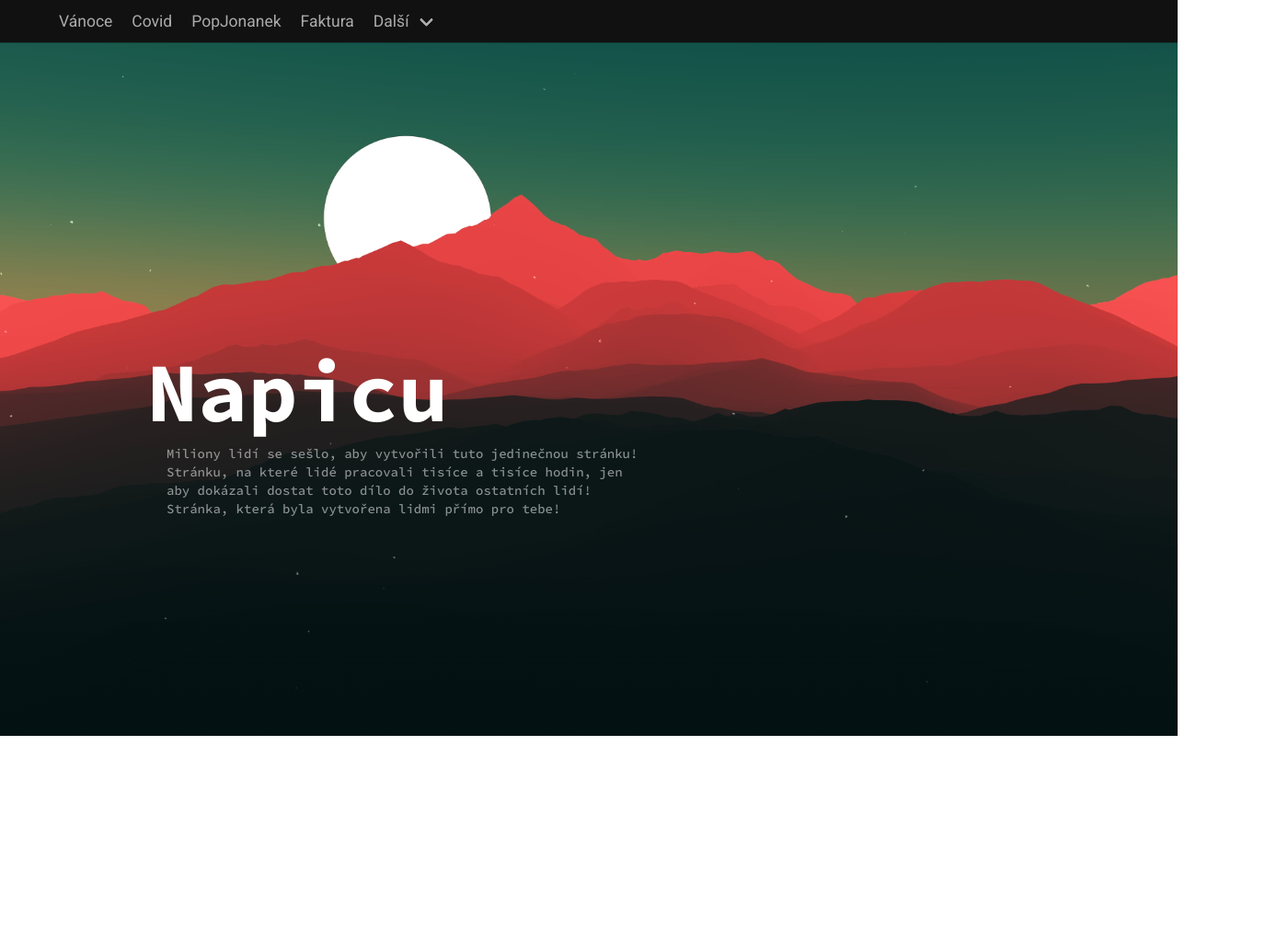
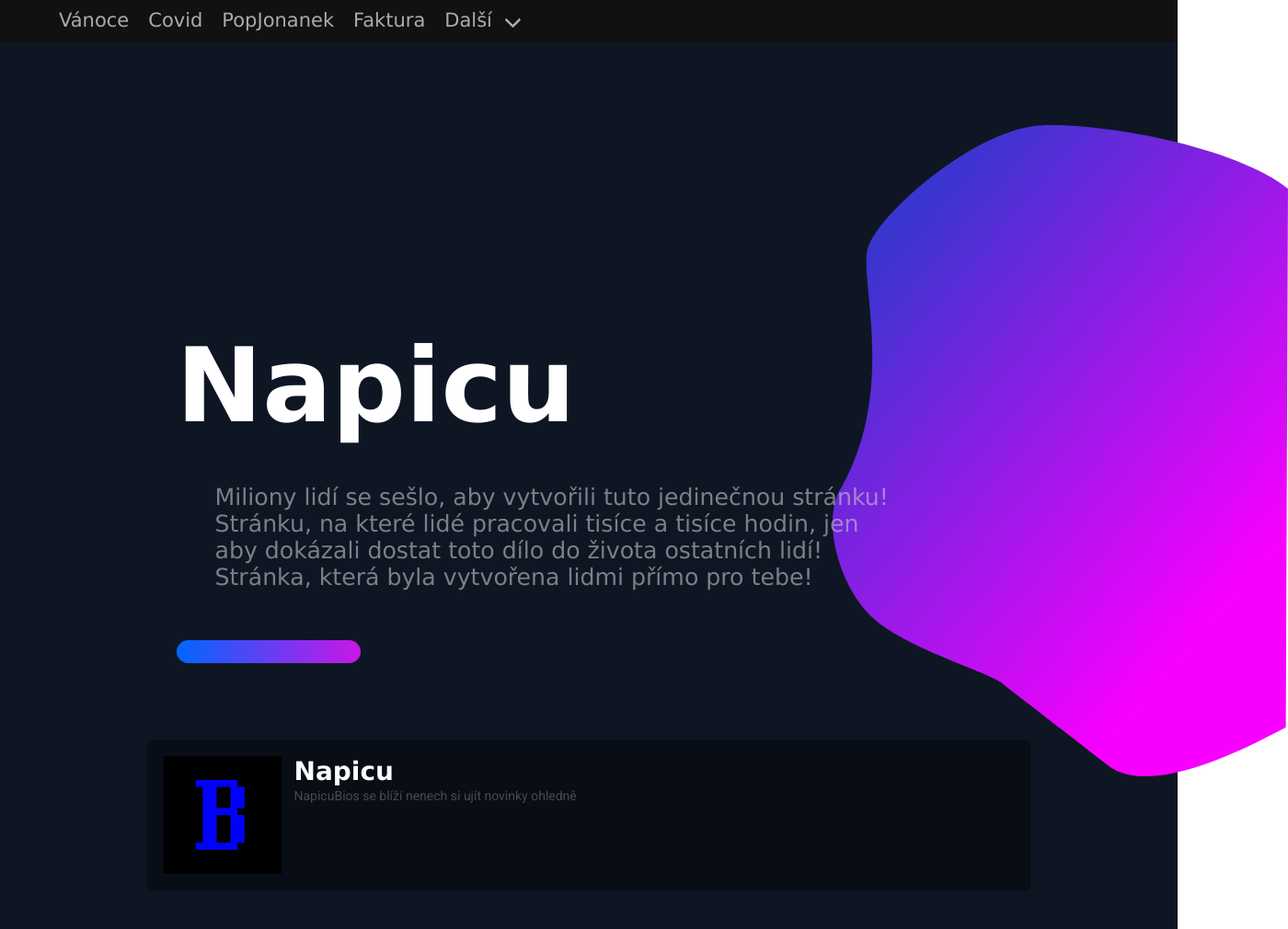
Before and after one commit to Numax-cz/NapicuWeb, an Angular app: page / in a window 1280 px wide. Shown: the whole page at 92% size, 1400 px wide, since content can reach past the window. Before the commit the page ends 800 px from the top, so only its background shows below. Built offline with nearby package versions, Linux system fonts and the light colour scheme.

Commit message:
Nový desing webu, nové obrázky, nové barvy

```diff
--- a/src/app/app-routing.module.ts
+++ b/src/app/app-routing.module.ts
@@ -2,9 +2,10 @@ import { NgModule } from '@angular/core';
 import { RouterModule, Routes } from '@angular/router';
 import { Error404Component } from './error404/error404.component';
 import { IndexComponent } from './index/index.component';
+import { Index2Component } from './index2/index2.component';
 
 const routes: Routes = [
-  { path: '', component: IndexComponent },
+  { path: '', component: Index2Component },
   { path: '**', component: Error404Component },
 ];
 
--- a/src/app/app.module.ts
+++ b/src/app/app.module.ts
@@ -9,9 +9,10 @@ import { ServiceWorkerModule } from '@angular/service-worker';
 import { environment } from '../environments/environment';
 import { NoopAnimationsModule } from '@angular/platform-browser/animations';
 import { MatMenuModule } from '@angular/material/menu';
+import { Index2Component } from './index2/index2.component';
 
 @NgModule({
-  declarations: [AppComponent, IndexComponent, Error404Component],
+  declarations: [AppComponent, IndexComponent, Error404Component, Index2Component],
   imports: [
     BrowserModule,
     AppRoutingModule,
--- /dev/null
+++ b/src/app/index2/index2.component.html
@@ -0,0 +1,89 @@
+<section id="Background">
+  <nav class="navbar is-size-4" role="navigation" aria-label="main navigation">
+    <div class="container">
+      <div class="navbar-brand">
+        <a
+          #Burger
+          role="button"
+          class="navbar-burger"
+          aria-label="menu"
+          aria-expanded="false"
+          data-target="NapicuBarMain"
+        >
+          <span aria-hidden="true"></span>
+          <span aria-hidden="true"></span>
+          <span aria-hidden="true"></span>
+        </a>
+      </div>
+
+      <div #NavMenu id="NapicuBarMain" class="navbar-menu">
+        <div class="navbar-start Verdana">
+          <a href="https://napicu.eu/vanoce" class="navbar-item">Vánoce</a>
+          <a href="https://napicu.eu/covid" class="navbar-item">Covid</a>
+          <a href="https://popjonanek.napicu.eu/" class="navbar-item">PopJonanek</a>
+          <a href="https://faktura.napicu.eu/" class="navbar-item">Faktura</a>
+          <div class="navbar-item has-dropdown is-hoverable napicuNavStyle">
+            <a class="navbar-link"> Další </a>
+
+            <div class="navbar-dropdown is-boxed is-size-5">
+              <a href="https://napicu.eu/game" class="navbar-item">Plecháč</a>
+              <a href="https://flappybird.napicu.eu/" class="navbar-item">Flappy</a>
+              <a href="https://napicu.eu/typegame" class="navbar-item">Typing Game</a>
+              <a href="https://tic.tac.toe.napicu.eu/" class="navbar-item">Tic Tac Toe</a>
+              <a href="https://napicu.eu/pocasi" class="navbar-item">Počasí</a>
+              <a href="https://ip.napicu.eu" class="navbar-item">NapicuIP</a>
+              <a href="https://editor.napicu.eu" class="navbar-item">Editor</a>
+            </div>
+          </div>
+        </div>
+      </div>
+    </div>
+  </nav>
+  <img
+    class="content"
+    src="/assets/img/NapicuObrazec.svg"
+    alt="Obrazec"
+    style="position: absolute; right: -120px; top: 17%"
+  />
+
+  <main class="is-relative">
+    <div class="section" id="NapicuPanel">
+      <div style="max-width: 75%; margin: auto">
+        <div class="Verdana initial has-text-white is-size-1 has-text-weight-bold">Napicu</div>
+        <div class="section">
+          <p class="Verdana initial is-size-2" style="color: #c7c7c798">
+            Miliony lidí se sešlo, aby vytvořili tuto jedinečnou stránku!<br />
+            Stránku, na které lidé pracovali tisíce a tisíce hodin, jen <br />
+            aby dokázali dostat toto dílo do života ostatních lidí!<br />
+            Stránka, která byla vytvořena lidmi přímo pro tebe!<br />
+          </p>
+        </div>
+        <div></div>
+        <section id="NapicuBlock"></section>
+      </div>
+    </div>
+    <section class="section">
+      <div class="container is-max-desktop">
+        <div class="box" style="background-color: #080d16">
+          <article class="media">
+            <div class="media-left">
+              <figure class="image">
+                <img id="NapicuBoxImg" src="/assets/img/NapicuBios-512x512.webp" alt="NapicuBios" />
+              </figure>
+            </div>
+            <div class="media-content">
+              <div class="content">
+                <div class="Verdana has-text-white initial has-text-weight-bold" id="NapicuBoxText-Title">
+                  Napicu
+                </div>
+                <div class="container">
+                  <p>NapicuBios se blíží nenech si ujít novinky ohledně</p>
+                </div>
+              </div>
+            </div>
+          </article>
+        </div>
+      </div>
+    </section>
+  </main>
+</section>
--- /dev/null
+++ b/src/app/index2/index2.component.scss
@@ -0,0 +1,39 @@
+#Background {
+  width: 100%;
+  height: 100%;
+  background-color: #0e1624;
+}
+#NapicuPanel {
+  padding-top: 22rem;
+}
+#NapicuBlock {
+  width: 200px;
+  height: 25px;
+  border-radius: 20px;
+  background-image: linear-gradient(90deg, #0066FF, #CB16E6);
+}
+
+#NapicuBoxText-Title{
+    font-size: 2rem;
+}
+#NapicuBoxImg{
+    width: 128px;
+}
+
+@media screen and (max-width: 768px) {
+  #NapicuPanel {
+    padding-top: 16rem;
+  }
+}
+
+@media screen and (max-width: 540px) {
+  #NapicuPanel {
+    padding-top: 13rem;
+  }
+}
+
+@media screen and (max-width: 375px) {
+  #NapicuPanel {
+    padding-top: 11rem;
+  }
+}
--- /dev/null
+++ b/src/app/index2/index2.component.ts
@@ -0,0 +1,28 @@
+import { Component, ElementRef, OnInit, Renderer2, ViewChild } from '@angular/core';
+
+@Component({
+  selector: 'app-index2',
+  templateUrl: './index2.component.html',
+  styleUrls: ['./index2.component.scss'],
+})
+export class Index2Component implements OnInit {
+  constructor(private ren: Renderer2) {
+    //Todo items
+  }
+  public MenuOpen: boolean = false;
+
+  //TODO Move (1)
+
+  @ViewChild('Burger') protected declare Burger: ElementRef;
+  @ViewChild('NavMenu') protected declare NavMenu: ElementRef;
+
+  ngOnInit(): void {
+    //this.LoadParticles();
+  }
+  ngAfterViewInit(): void {
+    this.Burger.nativeElement.addEventListener('click', () => {
+      this.NavMenu.nativeElement.classList.toggle('is-active');
+      this.MenuOpen = !this.MenuOpen ? true : false;
+    });
+  }
+}
--- a/src/styles.scss
+++ b/src/styles.scss
@@ -20,7 +20,7 @@ html {
   min-width: 300px;
   box-sizing: border-box;
   overflow-x: hidden;
-  overflow-y: hidden;
+
   text-rendering: optimizeLegibility;
 }
 
@@ -39,10 +39,12 @@ html {
 .Rubil {
   font-family: 'Rubik', sans-serif;
 }
+.Verdana {
+  font-family: Verdana, Geneva, Tahoma, sans-serif;
+}
 .Bold {
   font-weight: bold;
 }
-
 
 body {
   margin: 0;
--- a/src/variables.scss
+++ b/src/variables.scss
@@ -12,5 +12,5 @@ $navbar-dropdown-background-color: $navbar-background-color;
 
 //Font
 $weight-bold: bold;
-$size-1: 6.5rem;
-$size-2: 4.5rem;
+$size-1: 8rem;
+$size-2: 1.8rem;
```
Also changed, not shown: src/assets/img/NapicuBios-512x512.webp (added), src/assets/img/NapicuObrazec.svg (added).
